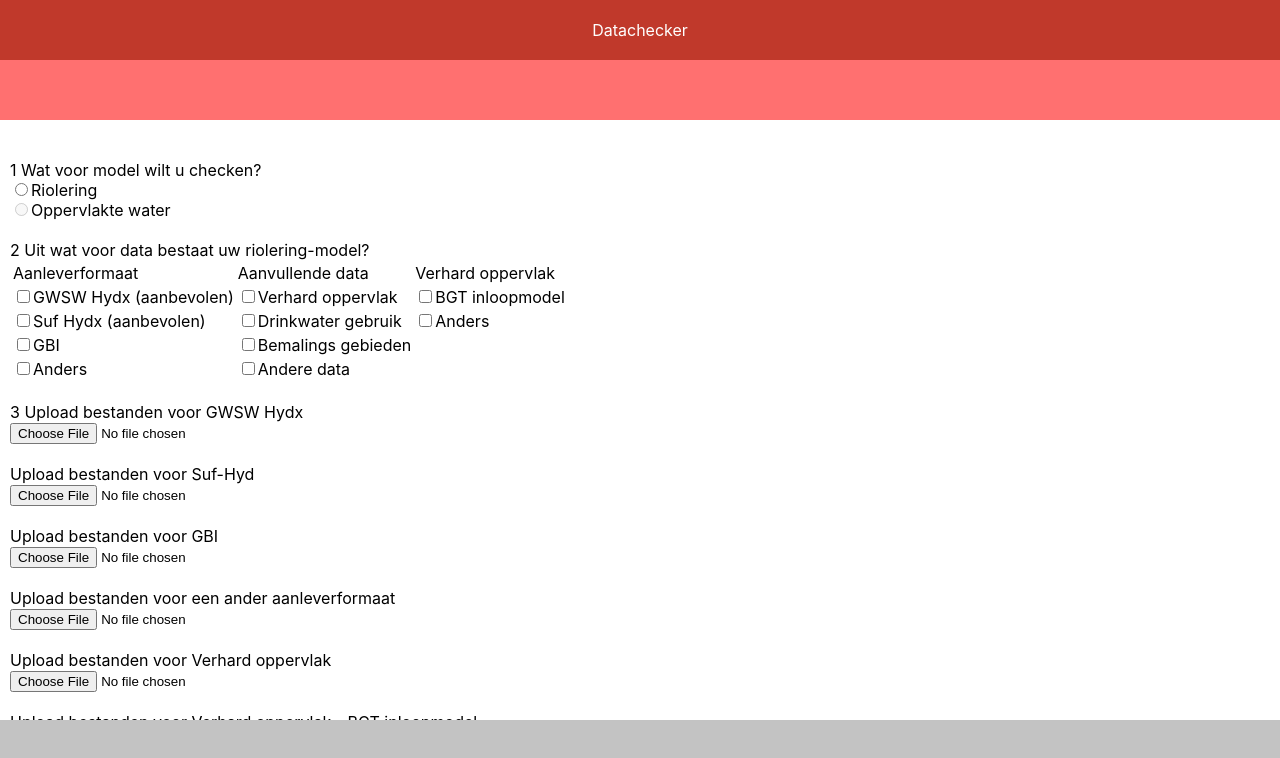
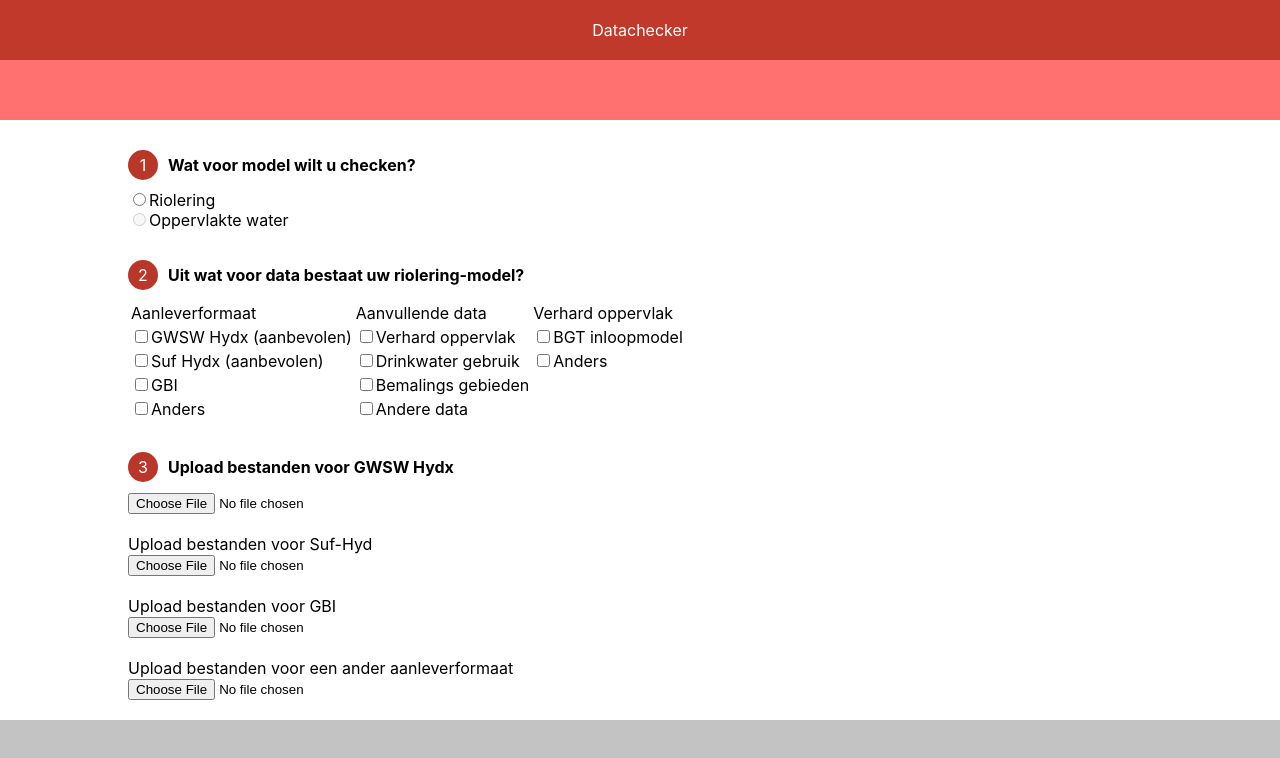
Before and after one commit to nens/Datachecker-client, a React (Create React App) app: page / in a window 1280 px wide. Shown: the top 758 px of the page. Built offline with nearby package versions, Linux system fonts and the light colour scheme.

Commit message:
Add styling for step counters and step titles.

```diff
--- a/src/App.css
+++ b/src/App.css
@@ -23,8 +23,32 @@
 
 .App-main {
   height: 75vh;
-  padding-left: 10px;
+  padding-left: 10%;
   overflow-y: auto;
+}
+
+.step-counter {
+  display: flex;
+  flex-grow: 1;
+  flex-shrink: 1;
+  align-items: center;
+  justify-content: left;
+  padding-bottom: 10px;
+  padding-top: 10px;
+}
+.step-counter-span {
+  height: 30px;
+  width: 30px;
+  line-height: 30px;
+  border-radius: 50%;
+  color: white;
+  text-align: center;
+  background-color: #B83729;
+}
+.step-counter-title {
+  margin-left: 10px;
+  font-size: 1rem;
+  font-weight: bold;
 }
 
 input[type="radio"]:disabled {
--- a/src/App.js
+++ b/src/App.js
@@ -214,20 +214,22 @@ class App extends Component {
           <form enctype="multipart/form-data" onSubmit={this.handleSubmit}>
             <div>
               <br />
-              <br />
-              1 Wat voor model wilt u checken?
-              <br />
+              <div className="step-counter">
+                <span className="step-counter-span">1</span>
+                <span className="step-counter-title">Wat voor model wilt u checken?</span>
+              </div>
               <input type="radio" name="model-type-riolering" value="riolering" checked={this.state.modelTypeRiolering} onChange={this.handleChangeModelTypeRiolering} />
               Riolering
               <br />
               <input type="radio" name="model-type-oppervlakte-water" value="oppervlakte-water" checked={this.state.modelTypeOppervlakteWater} onChange={this.handleChangeModelTypeOppervlakteWater} disabled/>
               Oppervlakte water
-              <br />
-              <br />
             </div>
+            <br />
             <div>
-              2 Uit wat voor data bestaat uw riolering-model?
-              <br />
+              <div className="step-counter">
+                <span className="step-counter-span">2</span>
+                <span className="step-counter-title">Uit wat voor data bestaat uw riolering-model?</span>
+              </div>
               <table>
                 <thead>
                   <tr>
@@ -291,11 +293,13 @@ class App extends Component {
                   </tr>
                 </tbody>
               </table>
-              <br />
             </div>
+            <br />
             <div>
-              3 Upload bestanden voor GWSW Hydx
-              <br />
+              <div className="step-counter">
+                <span className="step-counter-span">3</span>
+                <span className="step-counter-title">Upload bestanden voor GWSW Hydx</span>
+              </div>
               <input type="file" name="gwsw-hydx-file" onChange={this.handleChangeFileDeliveryFormatGWSW} />
               <br />
               <br />
@@ -342,32 +346,35 @@ class App extends Component {
               Upload bestanden voor Andere data
               <br />
               <input type="file" name="andere-data-file" onChange={this.handleChangeFileAdditionalDataOtherData} />
-              <br />
-              <br />
             </div>
+            <br />
             <div>
-              4 Naam en email-adres
-              <br />
+              <div className="step-counter">
+                <span className="step-counter-span">4</span>
+                <span className="step-counter-title">Naam en email-adres</span>
+              </div>
               <input type="text" name="name" value={this.state.name} onChange={this.handleChangeName} placeholder="Name" />
               <br />
               <input type="text" name="email" value={this.state.email} onChange={this.handleChangeEmail} placeholder="Email" />
-              <br />
-              <br />
             </div>
+            <br />
             <div>
-              5 Folder naam
-              <br />
+              <div className="step-counter">
+                <span className="step-counter-span">5</span>
+                <span className="step-counter-title">Folder naam</span>
+              </div>
               <input type="text" name="folderName" value={this.state.folderName} onChange={this.handleChangeFolderName} placeholder="Folder" />
-              <br />
-              <br />
             </div>
+            <br />
+            <br />
             <div>
               U bent nu klaar. Controleer nog een keer uw aangeleverde data of verzend direct.
               <br />
+              <br />
               <input type="submit" value="VERZENDEN" />
-              <br />
-              <br />
             </div>
+            <br />
+            <br />
           </form>
         </main>
         <footer className="App-footer">
```
